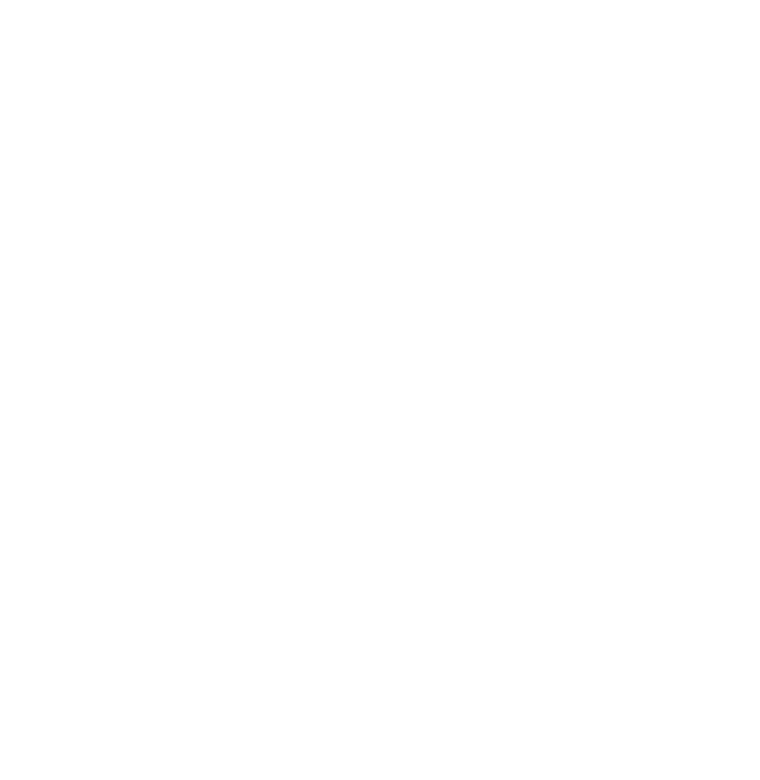
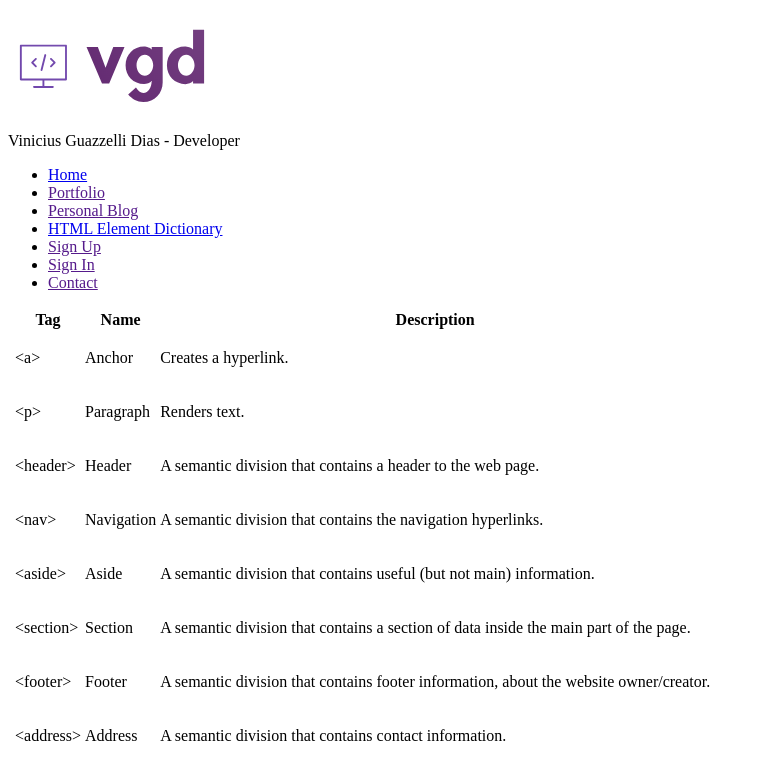
Before and after one commit to viniguazz/personal-webpage, a plain HTML site: page html_dict.html in a window 1280 px wide. Shown: the whole page, without its empty margins (0-760 px from the left). Drawn offline with Linux system fonts and the light colour scheme.

Commit message:
Creates html_dict.html and the stylesheet

```diff
--- a/html_dict.html
+++ b/html_dict.html
@@ -7,6 +7,139 @@
     <link rel="icon" href="../resources/favicon.ico">
 </head>
 <body>
+    <header>
+        <img src="../resources/logo.png" alt="VGD's Logo">
+        <p>Vinicius Guazzelli Dias - Developer</p>
+    </header>
+    <nav>
+        <ul>
+            <li>
+                <a href="/index.html">Home</a>
+            </li>
+            <li>
+                <a href="">Portfolio</a>
+            </li>
+            <li>
+                <a href="">Personal Blog</a>
+            </li>
+            <li>
+                <a href="/html_dict.html">HTML Element Dictionary</a>
+            </li>
+            <li>
+                <a href="">Sign Up</a>
+            </li>
+            <li>
+                <a href="">Sign In</a>
+            </li>
+            <li>
+                <a href="">Contact</a>
+            </li>
+        </ul>
+    </nav>
+    <table>
+        <tr>
+            <th></th>
+            <th scope="col">Tag</th>
+            <th scope="col">Name</th>
+            <th scope="col">Description</th>
+        </tr>
+        <tr>
+            <th></th>
+            <td>
+                <p>&lt;a&gt;</p>
+            </td>
+            <td>
+                Anchor
+            </td>
+            <td>
+                <p>Creates a hyperlink.</p>
+            </td>
+        </tr>
+        <tr>
+            <th></th>
+            <td>
+                <p>&lt;p&gt;</p>
+            </td>
+            <td>
+                <p>Paragraph</p>
+            </td>
+            <td>
+                <p>Renders text.</p>
+            </td>
+        </tr>
+        <tr>
+            <th></th>
+            <td>
+                <p>&lt;header&gt;</p>
+            </td>
+            <td>
+                <p>Header</p>
+            </td>
+            <td>
+                <p>A semantic division that contains a header to the web page.</p>
+            </td>
+        </tr>
+        <tr>
+            <th></th>
+            <td>
+                <p>&lt;nav&gt;</p>
+            </td>
+            <td>
+                <p>Navigation</p>
+            </td>
+            <td>
+                <p>A semantic division that contains the navigation hyperlinks.</p>
+            </td>
+        </tr>
+        <tr>
+            <th></th>
+            <td>
+                <p>&lt;aside&gt;</p>
+            </td>
+            <td>
+                <p>Aside</p>
+            </td>
+            <td>
+                <p>A semantic division that contains useful (but not main) information.</p>
+            </td>
+        </tr>
+        <tr>
+            <th></th>
+            <td>
+                <p>&lt;section&gt;</p>
+            </td>
+            <td>
+                <p>Section</p>
+            </td>
+            <td>
+                <p>A semantic division that contains a section of data inside the main part of the page.</p>
+            </td>
+        </tr>
+        <tr>
+            <th></th>
+            <td>
+                <p>&lt;footer&gt;</p>
+            </td>
+            <td>
+                <p>Footer</p>
+            </td>
+            <td>
+                <p>A semantic division that contains footer information, about the website owner/creator.</p>
+            </td>
+        </tr>
+        <tr>
+            <th></th>
+            <td>
+                <p>&lt;address&gt;</p>
+            </td>
+            <td>
+                <p>Address</p>
+            </td>
+            <td>
+                <p>A semantic division that contains contact information.</p>
+            </td>
+        </tr>
 
+    </table>
 </body>
 </html>
--- /dev/null
+++ b/style.css
@@ -0,0 +1,12 @@
+body {
+    margin: 0px;
+    padding: 0;
+    border: 0;
+    font-size: 100%;
+    font: inherit;
+    vertical-align: baseline;
+
+}
+ul {
+    list-style: none;
+}
```
Also changed, not shown: index.html (+29 -3 lines).
